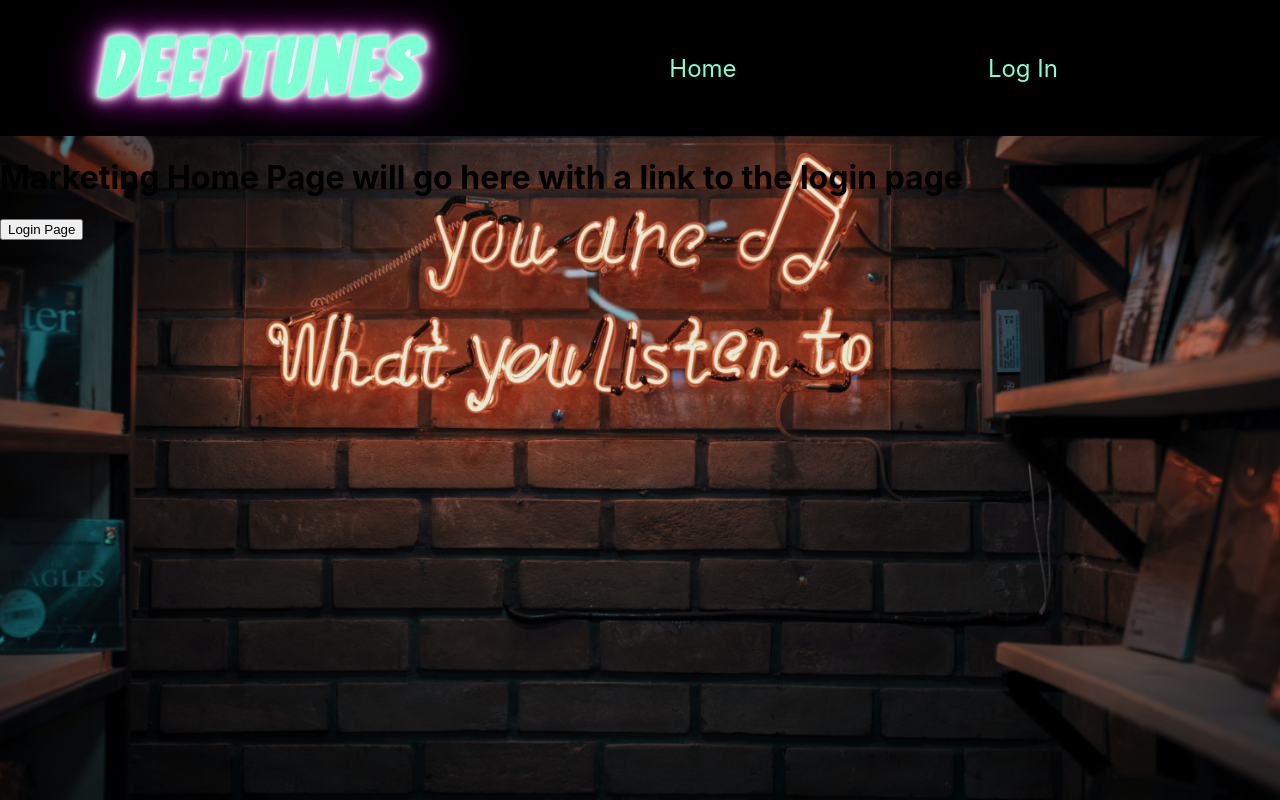
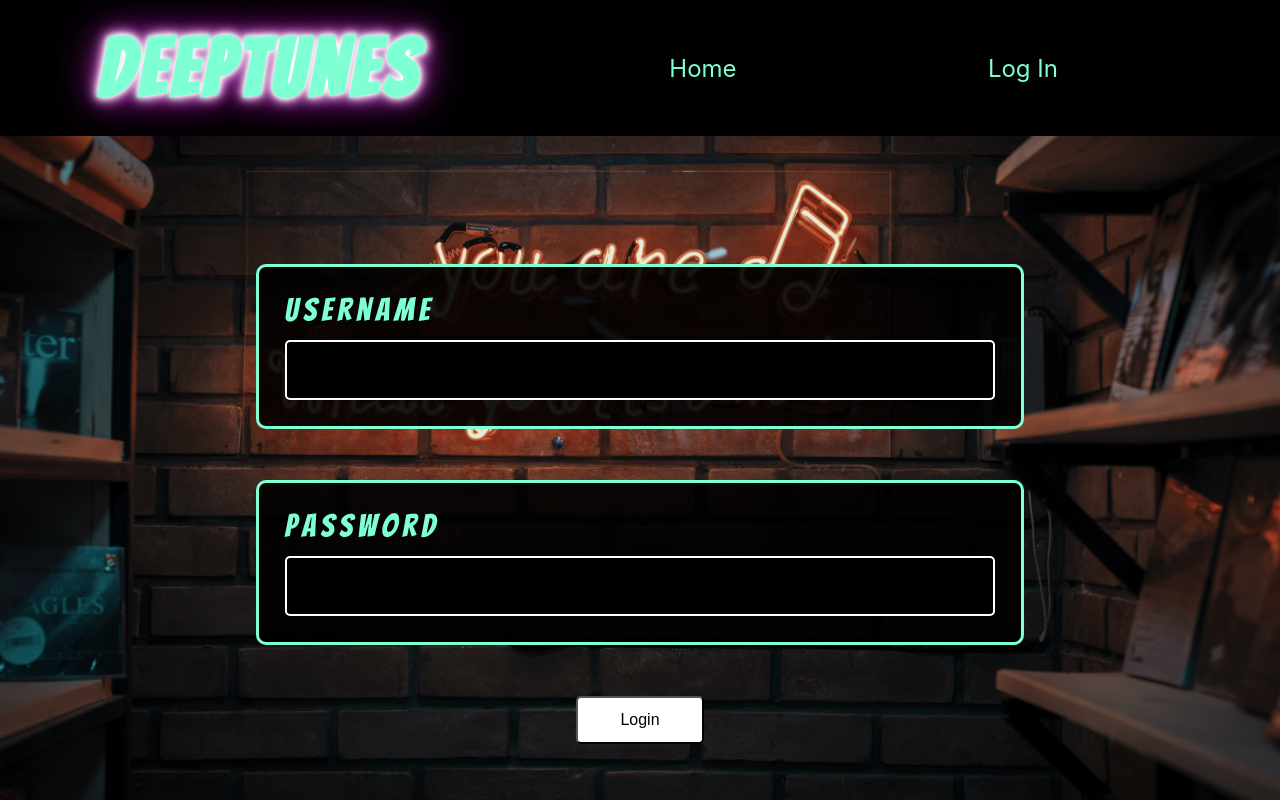
Before and after one commit to joowoonk/frontend-1, a React (Create React App) app in the folder frontend/: page / in a window 1280 px wide. Shown: the top 800 px of the page. Built offline with nearby package versions, Linux system fonts and the light colour scheme.

Commit message:
connect Matias marketing page on our nav bar, home

```diff
--- a/frontend/src/components/App/App.js
+++ b/frontend/src/components/App/App.js
@@ -26,7 +26,7 @@ function App() {
       <Switch>
         <Route exact path="/">
           <NavBar />
-          <HomePage />
+          <LoginPage />
         </Route>
 
         <Route path="/login">
--- a/frontend/src/components/NavBar/NavBar.js
+++ b/frontend/src/components/NavBar/NavBar.js
@@ -25,7 +25,7 @@ const NavBar = () => {
     <NavStyles>
       <h1 className="logo">DEEPTUNES</h1>
       <div className="menuNav">
-        <Link to="/">Home</Link>
+        <a href="https://jdmtias.github.io/marketing/">Home</a>
         {localStorage.token ? (
           <>
             {songState ? (
```
